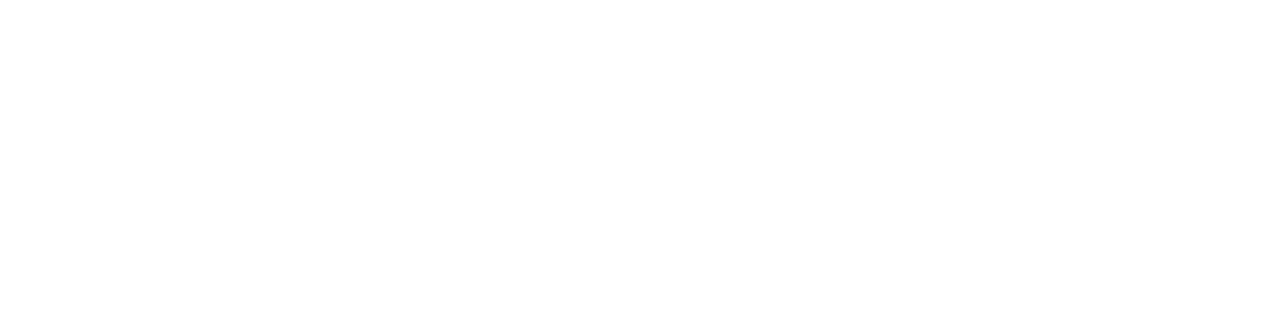
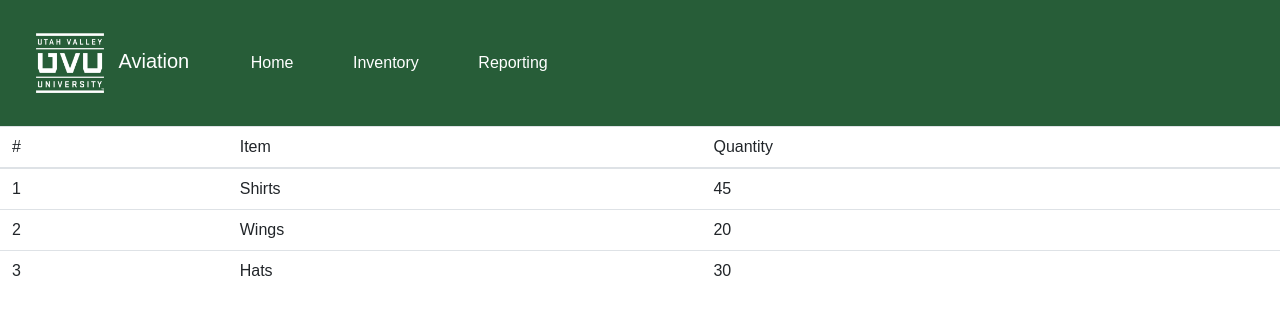
Before and after one commit to Devans551/INFO4420-AVIATION, a plain HTML site: page inventory.html in a window 1280 px wide. Drawn offline with nearby package versions, Linux system fonts and the light colour scheme.

Commit message:
mockup v1.0

```diff
--- a/LESS/general-styles.less
+++ b/LESS/general-styles.less
@@ -2,5 +2,5 @@
 //Test (to be removed)
 html {
     background-color: @backgroundColor;
-
+    font-family: @fontStack;
 }
--- a/LESS/inventory.less
+++ b/LESS/inventory.less
@@ -1 +1,5 @@
 //Styles relating to inventory page
+
+.row {
+    background-color: @secondaryColor;
+}
--- a/LESS/navbar.less
+++ b/LESS/navbar.less
@@ -6,4 +6,17 @@
     padding-top: 20px;
     padding-bottom: 20px;
     padding-left: 20px;
+    a {
+        color: @backgroundColor;
+        padding-right: 10px;
+        margin: 0px;
+        img {
+            margin-right: 10px;
+        }
+    }
+    .navbar-nav {
+        width: 400px;
+        display: flex;
+        justify-content: space-evenly;
+    }
 }
--- a/LESS/variables.less
+++ b/LESS/variables.less
@@ -1,4 +1,5 @@
 //All variables will go here
+@fontStack: Arial, sans-serif, Helvetica;
 @mainColor: #275D38;
 @secondaryColor: #8E8C89;
 @backgroundColor: #FFFFFF;
--- a/index.html
+++ b/index.html
@@ -10,18 +10,74 @@
     <link rel="stylesheet" href="https://maxcdn.bootstrapcdn.com/bootstrap/4.0.0/css/bootstrap.min.css" integrity="sha384-Gn5384xqQ1aoWXA+058RXPxPg6fy4IWvTNh0E263XmFcJlSAwiGgFAW/dAiS6JXm"
         crossorigin="anonymous">
     <link rel="stylesheet" href="css/index.css">
-    <title>Hello, world!</title>
+    <link rel="stylesheet" href="https://maxcdn.bootstrapcdn.com/font-awesome/4.7.0/css/font-awesome.min.css">
+    <title>Home Page</title>
 </head>
 
 <body>
     <!-- Just an image -->
     <nav class="container">
-        <a class="navbar-brand" href="#">
-            <img src="images/UVUSquareWhite-0003.png" width="68" height="60" alt="">
-        </a>
+        <nav class="navbar navbar-expand-lg">
+            <a class="navbar-brand" href="index.html">
+                <img src="images/UVUSquareWhite-0003.png" width="68" height="60" class="d-inline-block align-middle"
+                    alt="">
+                Aviation
+            </a>
+            <button class="navbar-toggler" type="button" data-toggle="collapse" data-target="#navbarNav" aria-controls="navbarNav"
+                aria-expanded="false" aria-label="Toggle navigation">
+                <span class="navbar-toggler-icon"></span>
+            </button>
+            <div class="collapse navbar-collapse" id="navbarNav">
+                <ul class="navbar-nav">
+                    <li class="nav-item active">
+                        <a class="nav-link" href="#">Home<span class="sr-only">(current)</span></a>
+                    </li>
+                    <li class="nav-item">
+                        <a class="nav-link" href="inventory.html">Inventory</a>
+                    </li>
+                    <li class="nav-item">
+                        <a class="nav-link" href="report.html">Reporting</a>
+                    </li>
+                </ul>
+            </div>
+        </nav>
     </nav>
 
-
+    <div id="carouselExampleIndicators" class="carousel slide" data-ride="carousel">
+        <ol class="carousel-indicators">
+            <li data-target="#carouselExampleIndicators" data-slide-to="0" class="active"></li>
+            <li data-target="#carouselExampleIndicators" data-slide-to="1"></li>
+            <li data-target="#carouselExampleIndicators" data-slide-to="2"></li>
+        </ol>
+        <div class="carousel-inner">
+            <div class="carousel-item active">
+                <img class="d-block w-100" src="images/UVUAviation.jpg" alt="First slide">
+                <div class="carousel-caption d-none d-md-block">
+                    <h5>View Inventory</h5>
+                </div>
+            </div>
+            <div class="carousel-item">
+                <img class="d-block w-100" src="images/UVUAviation.jpg" alt="Second slide">
+                <div class="carousel-caption d-none d-md-block">
+                    <h5>Run Reports</h5>
+                </div>
+            </div>
+            <div class="carousel-item">
+                <img class="d-block w-100" src="images/UVUAviation.jpg" alt="Third slide">
+                <div class="carousel-caption d-none d-md-block">
+                    <h5>Edit Inventory</h5>
+                </div>
+            </div>
+        </div>
+        <a class="carousel-control-prev" href="#carouselExampleIndicators" role="button" data-slide="prev">
+            <span class="carousel-control-prev-icon" aria-hidden="true"></span>
+            <span class="sr-only">Previous</span>
+        </a>
+        <a class="carousel-control-next" href="#carouselExampleIndicators" role="button" data-slide="next">
+            <span class="carousel-control-next-icon" aria-hidden="true"></span>
+            <span class="sr-only">Next</span>
+        </a>
+    </div>
     <!-- Optional JavaScript -->
     <!-- jQuery first, then Popper.js, then Bootstrap JS -->
     <script src="https://code.jquery.com/jquery-3.2.1.slim.min.js" integrity="sha384-KJ3o2DKtIkvYIK3UENzmM7KCkRr/rE9/Qpg6aAZGJwFDMVNA/GpGFF93hXpG5KkN"
@@ -31,5 +87,4 @@
     <script src="https://maxcdn.bootstrapcdn.com/bootstrap/4.0.0/js/bootstrap.min.js" integrity="sha384-JZR6Spejh4U02d8jOt6vLEHfe/JQGiRRSQQxSfFWpi1MquVdAyjUar5+76PVCmYl"
         crossorigin="anonymous"></script>
 </body>
-
 </html>
--- a/inventory.html
+++ b/inventory.html
@@ -0,0 +1,83 @@
+<!doctype html>
+<html lang="en">
+
+<head>
+    <!-- Required meta tags -->
+    <meta charset="utf-8">
+    <meta name="viewport" content="width=device-width, initial-scale=1, shrink-to-fit=no">
+
+    <!-- Bootstrap CSS -->
+    <link rel="stylesheet" href="https://maxcdn.bootstrapcdn.com/bootstrap/4.0.0/css/bootstrap.min.css" integrity="sha384-Gn5384xqQ1aoWXA+058RXPxPg6fy4IWvTNh0E263XmFcJlSAwiGgFAW/dAiS6JXm"
+        crossorigin="anonymous">
+    <link rel="stylesheet" href="css/index.css">
+    <link rel="stylesheet" href="https://maxcdn.bootstrapcdn.com/font-awesome/4.7.0/css/font-awesome.min.css">
+    <title>Inventory Page</title>
+</head>
+
+<body>
+    <!-- Just an image -->
+    <nav class="container">
+        <nav class="navbar navbar-expand-lg">
+            <a class="navbar-brand" href="index.html">
+                <img src="images/UVUSquareWhite-0003.png" width="68" height="60" class="d-inline-block align-middle"
+                    alt="">
+                Aviation
+            </a>
+            <button class="navbar-toggler" type="button" data-toggle="collapse" data-target="#navbarNav" aria-controls="navbarNav"
+                aria-expanded="false" aria-label="Toggle navigation">
+                <span class="navbar-toggler-icon"></span>
+            </button>
+            <div class="collapse navbar-collapse" id="navbarNav">
+                <ul class="navbar-nav">
+                    <li class="nav-item active">
+                        <a class="nav-link" href="index.html">Home</a>
+                    </li>
+                    <li class="nav-item">
+                        <a class="nav-link" href="#">Inventory</a>
+                    </li>
+                    <li class="nav-item">
+                        <a class="nav-link" href="report.html">Reporting</a>
+                    </li>
+                </ul>
+            </div>
+        </nav>
+    </nav>
+
+    <table class="table">
+        <thead>
+            <tr>
+                <th scope="col">#</th>
+                <th scope="col">Item</th>
+                <th scope="col">Quantity</th>
+            </tr>
+        </thead>
+        <tbody>
+            <tr>
+                <th scope="row">1</th>
+                <td>Shirts</td>
+                <td>45</td>
+            </tr>
+            <tr>
+                <th scope="row">2</th>
+                <td>Wings</td>
+                <td>20</td>
+            </tr>
+            <tr>
+                <th scope="row">3</th>
+                <td>Hats</td>
+                <td>30</td>
+            </tr>
+        </tbody>
+    </table>
+
+    <!-- Optional JavaScript -->
+    <!-- jQuery first, then Popper.js, then Bootstrap JS -->
+    <script src="https://code.jquery.com/jquery-3.2.1.slim.min.js" integrity="sha384-KJ3o2DKtIkvYIK3UENzmM7KCkRr/rE9/Qpg6aAZGJwFDMVNA/GpGFF93hXpG5KkN"
+        crossorigin="anonymous"></script>
+    <script src="https://cdnjs.cloudflare.com/ajax/libs/popper.js/1.12.9/umd/popper.min.js" integrity="sha384-ApNbgh9B+Y1QKtv3Rn7W3mgPxhU9K/ScQsAP7hUibX39j7fakFPskvXusvfa0b4Q"
+        crossorigin="anonymous"></script>
+    <script src="https://maxcdn.bootstrapcdn.com/bootstrap/4.0.0/js/bootstrap.min.js" integrity="sha384-JZR6Spejh4U02d8jOt6vLEHfe/JQGiRRSQQxSfFWpi1MquVdAyjUar5+76PVCmYl"
+        crossorigin="anonymous"></script>
+</body>
+
+</html>
```
Also changed, not shown: report.html (+56 -0 lines), LESS/footer.less (added), css/index.css, images/UVUAviation.jpg (added), 1 other file.
